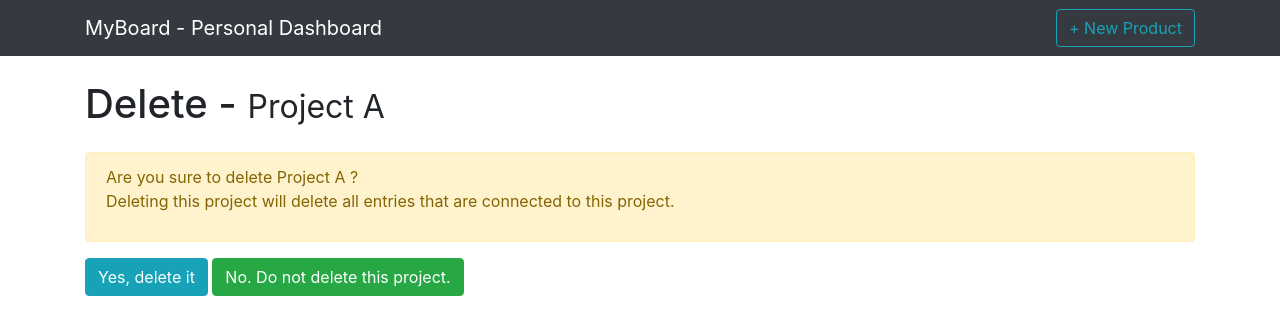
After one commit to my443/myboard, a Django app: page /myboard/delete/1 in a window 1280 px wide. The commit adds this page. Shown: the top 335 px of the page. Run offline with Django 4.2, Linux system fonts and the light colour scheme; data comes from the database, SQL or seed files in the repository; both versions use the stored data as it was after the commit; some libraries are stand-ins or nearby versions.

Commit message:
Added the delete functionality.

```diff
--- /dev/null
+++ b/myboard/templates/project_confirm_delete.html
@@ -0,0 +1,20 @@
+{% extends 'base.html' %}
+
+{% block content %}
+    <h1 class="my-4">Delete -
+        <small>{{ object.project_name }}</small>
+    </h1>
+    <div class="row">
+        <div class="col-12">
+            <form method="post">
+                {% csrf_token %}
+                <div class="alert alert-warning" role="alert">
+                  Are you sure to delete {{ object.project_name }} ?
+                    <p>Deleting this project will delete all entries that are connected to this project.</p>
+                </div>
+                <input type="submit" class="btn btn-info" value="Yes, delete it" />
+                <a class="btn btn-success" href="{% url 'project_list' %}">No. Do not delete this project.</a>
+            </form>
+        </div>
+    </div>
+{% endblock %}
--- a/myboard/templates/project_list.html
+++ b/myboard/templates/project_list.html
@@ -35,7 +35,7 @@
                         <td>No</td>
                     {% endif %}
                     <td><a href="{% url 'project_view' row.id %}"><button type="button" class="btn btn-outline-primary btn-sm">View</button></a></td>
-                    <td></td>
+                    <td><a href="{% url 'project_delete' row.id %}"><button type="button" class="btn btn-outline-danger btn-sm">Delete</button></a></td>
                 </tr>
                 {% endfor %}
               </tbody>
--- a/myboard/urls.py
+++ b/myboard/urls.py
@@ -5,6 +5,7 @@ urlpatterns = [
     path('', views.ProjectList.as_view(), name='project_list'),
     path('view/<int:pk>', views.ProjectDetail.as_view(), name='project_view'),
     path('edit/<int:pk>', views.ProjectUpdate.as_view(), name='project_edit'),
+    path('delete/<int:pk>', views.ProjectDelete.as_view(), name='project_delete'),
     # path('new', views.ProductCreate.as_view(), name='product_new'),
-    # path('delete/<int:pk>', views.ProductDelete.as_view(), name='product_delete'),
+
 ]
--- a/myboard/views.py
+++ b/myboard/views.py
@@ -26,4 +26,10 @@ class ProjectUpdate(SuccessMessageMixin, UpdateView):
     form_class = ProjectForm
     template_name = 'project_form.html'
     success_url = reverse_lazy('project_list')
-    success_message = "Product successfully updated!"
+    success_message = "Project successfully updated!"
+
+class ProjectDelete(SuccessMessageMixin, DeleteView):
+    model = Project
+    template_name = 'project_confirm_delete.html'
+    success_url = reverse_lazy('project_list')
+    success_message = "Project successfully deleted!"
```
Also changed, not shown: db.sqlite3.
